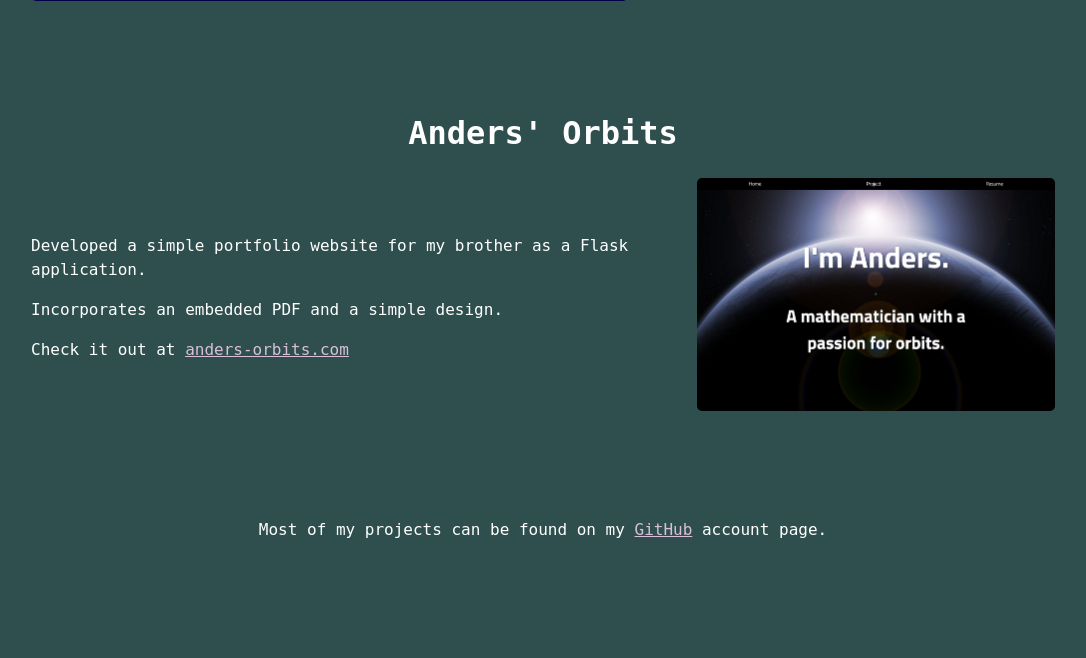
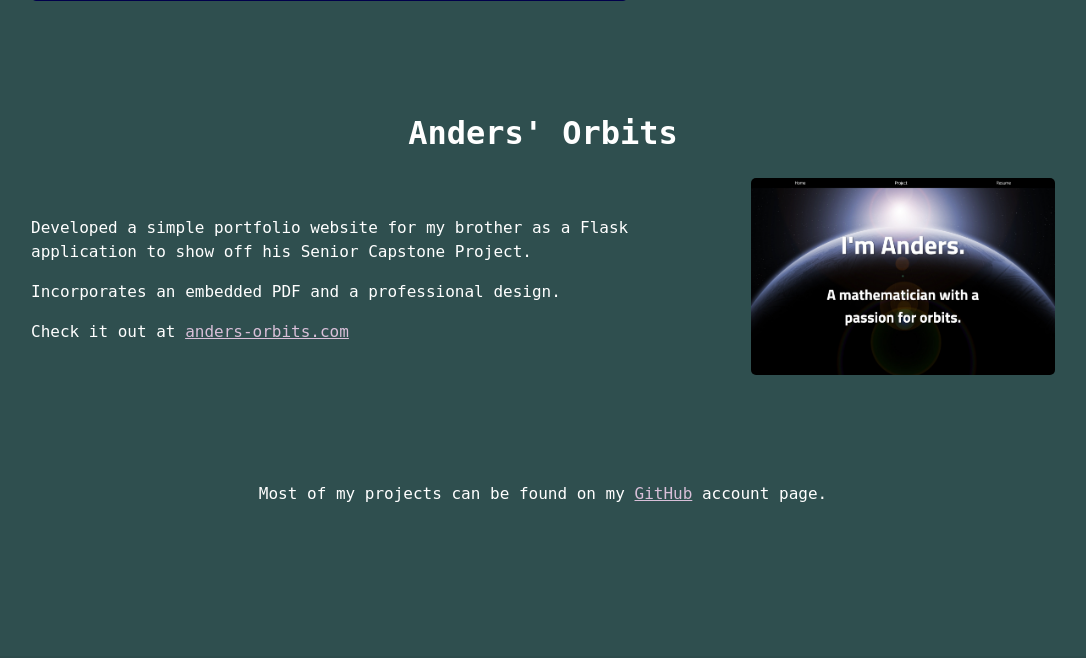
Before and after one commit to AlexanderGoose/portfolio, a Flask app: page /projects in a window 1280 px wide. Shown: the part 2226-2884 px from the top of the page, without its empty margins (97-1183 px from the left). After the commit the page ends 2728 px from the top, so only its background shows below. Run offline with Flask 3, Linux system fonts and the light colour scheme.

Commit message:
Learning a lot about git. I am trying to resolve merge conflicts at the moment.

```diff
--- a/static/style.css
+++ b/static/style.css
@@ -15,7 +15,6 @@ body {
     line-height: 1.5;
     /* overflow: hidden; */
 }
-
 
 
 /* ------------------------------ navbar */
@@ -72,15 +71,8 @@ body {
     margin-left: 5%;
     margin-right: 5%;
     gap: 50px;
-
-    /* height: 100vh; */
-    /* height: 80vh; */
-
     margin-top: 50px;
     height: calc(100vh - 150px);
-    /* padding-top: 50px; */
-    /* border: solid 20px black; */
-    /* padding: 5px; */
 }
 
 body.home-body {
@@ -146,12 +138,8 @@ img {
     max-width: 100%;
 }
 
-.project-page-text {
-    flex: 1;
-}
-
 .proj-4-img {
-    width: 50vh;
+    width: 60vh;
 }
 
 .project-end {
@@ -452,6 +440,8 @@ span.fade {
     .proj-column-container.research {
         gap: 10px;
     }
+
+
     /* ------------------------- about */
     .header-container {
         flex-direction: column-reverse;
--- a/templates/projects.html
+++ b/templates/projects.html
@@ -4,13 +4,13 @@
 
 <div class="project-container-main">
 
-    <!-- PROJECT 2 - RECIPE -->
-    <div id="proj-container-main">
+
+    <!-- PROJECT 1 - RECIPE -->
+    <div>
 
         <h1 class="proj-title">Recipe Management</h1>
 
         <div class="proj-column-container col-2">
-
             <div class="proj-2-right-col">
                 <div class="project-page-text">
                     <p>A working Flask application that allows a user to add, edit, and delete recipes.</p>
@@ -26,8 +26,9 @@
         </div>
     </div>
 
+
     <!-- RESEARCH -->
-    <div id="proj-container-main">
+    <div>
 
         <h1 class="proj-title ecophys-title">Plant Ecophysiology Research</h1>
 
@@ -48,8 +49,9 @@
         </div>
     </div>
 
-    <!-- PROJECT 1 - EMAIL SYSTEM -->
-    <div id="proj-container-main">
+
+    <!-- PROJECT 2 - EMAIL SYSTEM -->
+    <div>
 
         <h1 class="proj-title">Automated Emails</h1>
 
@@ -69,8 +71,9 @@
         </div>
     </div>
 
+
     <!-- PROJECT 3 - TRACK THAT -->
-    <div id="proj-container-main">
+    <div>
         <h1 class="proj-title">Track That!</h1>
 
         <div class="proj-column-container">
@@ -89,16 +92,17 @@
         </div>
     </div>
 
+
     <!-- PROJECT 4 - ANDERS ORBITS -->
-    <div id="proj-container-main">
+    <div>
         <h1 class="proj-title">Anders' Orbits</h1>
 
         <div class="proj-column-container col-4">
 
             <div class="proj-4-right-col">
                 <div class="project-page-text">
-                    <p>Developed a simple portfolio website for my brother as a Flask application.</p>
-                    <p>Incorporates an embedded PDF and a simple design.</p>
+                    <p>Developed a simple portfolio website for my brother as a Flask application to show off his Senior Capstone Project.</p>
+                    <p>Incorporates an embedded PDF and a professional design.</p>
                     <p>Check it out at <a class="project-link" href="https://anders-orbits.com" target = "_blank">anders-orbits.com</a></p>
                 </div>
             </div>
@@ -115,10 +119,8 @@
         <p class="project-end">Most of my projects can be found on my <a class="project-link" href="https://github.com/AlexanderGoose" target="_blank">GitHub</a> account page.</p>
     </div>
 
-
     <div class="spacer"></div>
 
 </div>
 
-
 {% endblock %}
--- a/templates/template.html
+++ b/templates/template.html
@@ -3,17 +3,16 @@
 <head>
     <meta charset="UTF-8">
     <meta name="viewport" content="width=device-width, initial-scale=1.0">
-    <!-- <meta name="theme-color" content="#D8BFD8"> -->
     <meta name="theme-color" content="#FFFFFF">
     <script src="https://code.jquery.com/jquery-3.6.0.min.js"></script>
     <link rel="stylesheet" type="text/css" href="/static/style.css">
     <script src="/static/script.js"></script>
+    <!-- Slick Carousel CSS -->
     <link rel="stylesheet" type="text/css" href="https://cdn.jsdelivr.net/npm/slick-carousel@1.8.1/slick/slick.css"/>
     <link rel="stylesheet" type="text/css" href="https://cdn.jsdelivr.net/npm/slick-carousel@1.8.1/slick/slick-theme.css"/>
 
     <title>{% block title %}{% endblock %}</title>
 </head>
-<!-- <body class="{{ body_class | default('default-class') }}"> -->
 <body class="{{ body_class }}">
 
 <div class="container-navbar">
@@ -33,9 +32,9 @@
     {% block content %}
     {% endblock %}
 
+    <!-- Slick Carousel JS -->
     <script type="text/javascript" src="https://code.jquery.com/jquery-3.6.0.min.js"></script>
+    <script type="text/javascript" src="https://cdn.jsdelivr.net/npm/slick-carousel@1.8.1/slick/slick.min.js"></script>
 
-    <!-- Slick Carousel JS -->
-    <script type="text/javascript" src="https://cdn.jsdelivr.net/npm/slick-carousel@1.8.1/slick/slick.min.js"></script>
 </body>
 </html>
```
